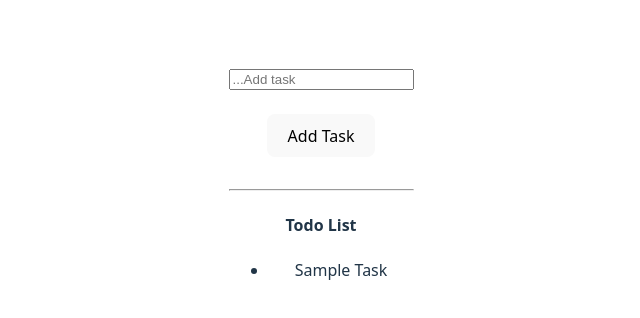
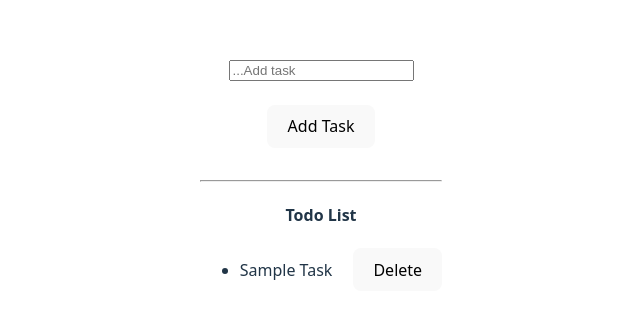
Before and after one commit to Himanshuagrawal2003/Web-Development, a React (Vite) app in the folder Development/: page / in a window 1280 px wide. Shown: the part 218-536 px from the top of the page, without its empty margins (319-959 px from the left). Built offline with nearby package versions, Linux system fonts and the light colour scheme.

Commit message:
Add Deleting key

```diff
--- a/Development/src/TodoList.jsx
+++ b/Development/src/TodoList.jsx
@@ -1,18 +1,23 @@
 import { useState } from "react";
-import { v4 as uuidv4 } from 'uuid';
+import { v4 as uuidv4 } from "uuid";
 
 export default function TodoList() {
-  let [todo, setTodo] = useState([{task: "Sample Task", id: uuidv4()}]);
+  let [todo, setTodo] = useState([{ task: "Sample Task", id: uuidv4() }]);
   let [newTodo, setNewTodo] = useState("");
 
   let addButton = () => {
-    setTodo([...todo, {task: newTodo, id: uuidv4()}]);
+    setTodo([...todo, { task: newTodo, id: uuidv4() }]);
     setNewTodo(" ");
   };
 
   let updateTodoValue = (event) => {
     setNewTodo(event.target.value);
   };
+
+  let deleteTodo = (id) =>{
+    setTodo(todo.filter((todo)=>todo.id != id));
+  };
+
   return (
     <>
       <input
@@ -29,7 +34,11 @@
       <h4>Todo List</h4>
       <ul>
         {todo.map((todo) => (
-          <li key={todo.id}>{todo.task}</li>
+          <li key={todo.id}>
+            <span>{todo.task}</span>
+            &nbsp; &nbsp; &nbsp;
+            <button onClick={() => deleteTodo(todo.id)}>Delete</button>
+          </li>
         ))}
       </ul>
     </>
```
